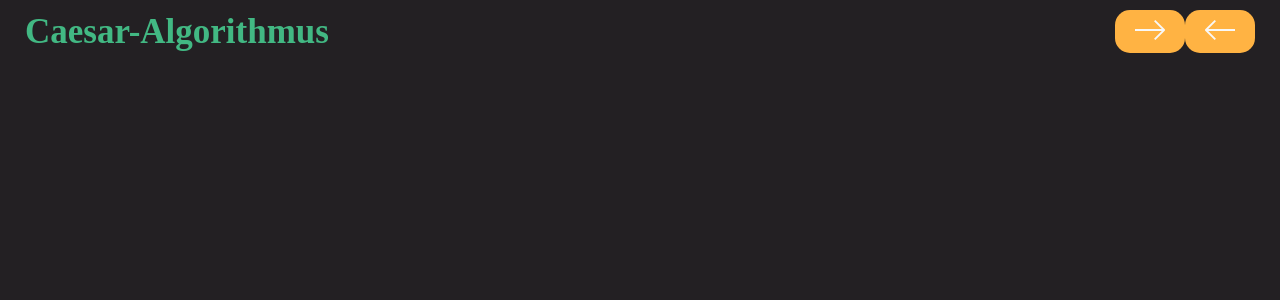
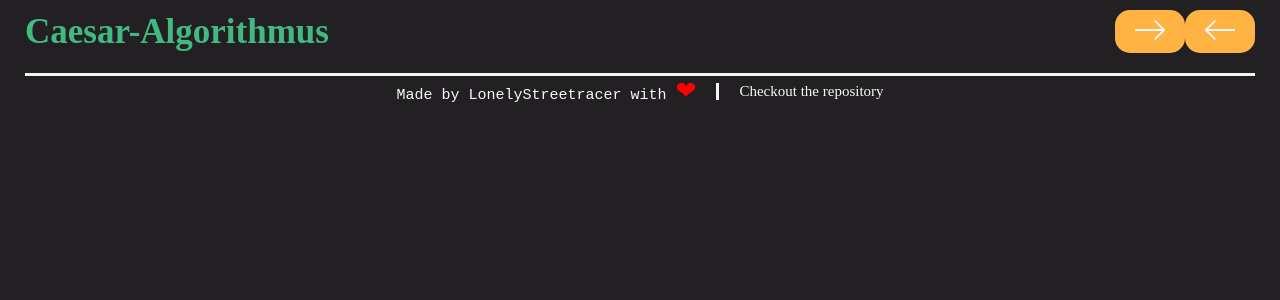
Before and after one commit to LouisLohmer/Caesar-Algorithmus, a Vue app in the folder caesar-algorithm/: page / in a window 1280 px wide. Shown: the top 300 px of the page. Built offline with nearby package versions, Linux system fonts and the light colour scheme.

Commit message:
create footer

```diff
--- a/caesar-algorithm/src/App.vue
+++ b/caesar-algorithm/src/App.vue
@@ -1,9 +1,11 @@
 <script setup>
-import startScreen from "./components/startScreen.vue";
+import startScreenComponent from "./components/startScreenComponent.vue";
+import footerComponent from "./components/footerComponent.vue";
 </script>
 
 <template>
-  <startScreen></startScreen>
+  <startScreenComponent></startScreenComponent>
+  <footerComponent></footerComponent>
 </template>
 
 <style scoped></style>
--- a/caesar-algorithm/src/assets/base.css
+++ b/caesar-algorithm/src/assets/base.css
@@ -1,13 +1,15 @@
-/* color palette from <https://github.com/vuejs/theme> */
 :root {
   /* global colors */
   --white: #f8f8f8;
   --black: #232023;
+  --dark-grey: #f5f5f5;
   --gold: #ffb343;
+  --red: red;
   --green: #42b883;
 
   /* font-size */
   --text-font: 15px;
+  --big-text-font: 25px;
 }
 
 body {
--- /dev/null
+++ b/caesar-algorithm/src/components/footerComponent.vue
@@ -0,0 +1,50 @@
+<script setup></script>
+
+<template>
+  <div>
+    <footer>
+      <span class="watermark"
+        >Made by LonelyStreetracer with <span class="heart">❤</span></span
+      >
+      <a
+        href="https://github.com/LouisLohmer/Caesar-Algorithmus"
+        target="_blank"
+        class="repositry-link"
+      >
+        Checkout the repository</a
+      >
+    </footer>
+  </div>
+</template>
+
+<style scoped>
+.watermark {
+  font-size: var(--text-font);
+  font-family: monospace;
+  margin-right: 20px;
+}
+
+.heart {
+  color: var(--red);
+  font-size: var(--big-text-font);
+}
+
+footer {
+  border-top: 3px solid var(--dark-grey);
+  margin: 10px 25px 10px 25px;
+  display: flex;
+  justify-content: center;
+  align-items: center;
+}
+
+.repositry-link {
+  border-left: 3px solid var(--dark-grey);
+  font-size: var(--text-font);
+  color: var(--white);
+  padding-left: 20px;
+  text-decoration: none;
+}
+.repositry-link:hover {
+  color: var(--green);
+}
+</style>
--- a/caesar-algorithm/src/components/startScreen.vue
+++ b/caesar-algorithm/src/components/startScreenComponent.vue
@@ -60,10 +60,6 @@ nav {
   padding: 10px 25px 10px 25px;
 }
 
-header {
-  width: 100%;
-}
-
 h1 {
   color: var(--green);
 }
```
Also changed, not shown: caesar-algorithm/src/assets/github-logo.png (added).
